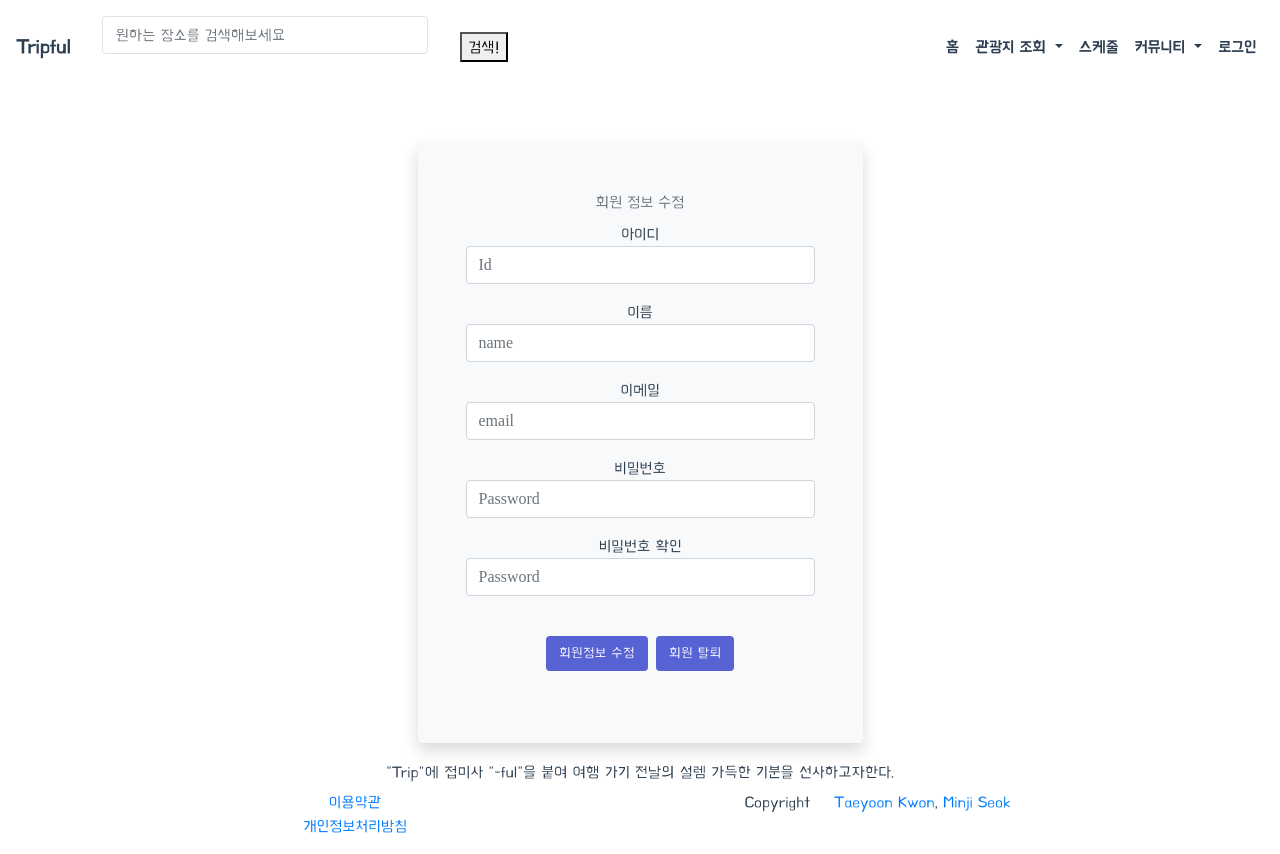
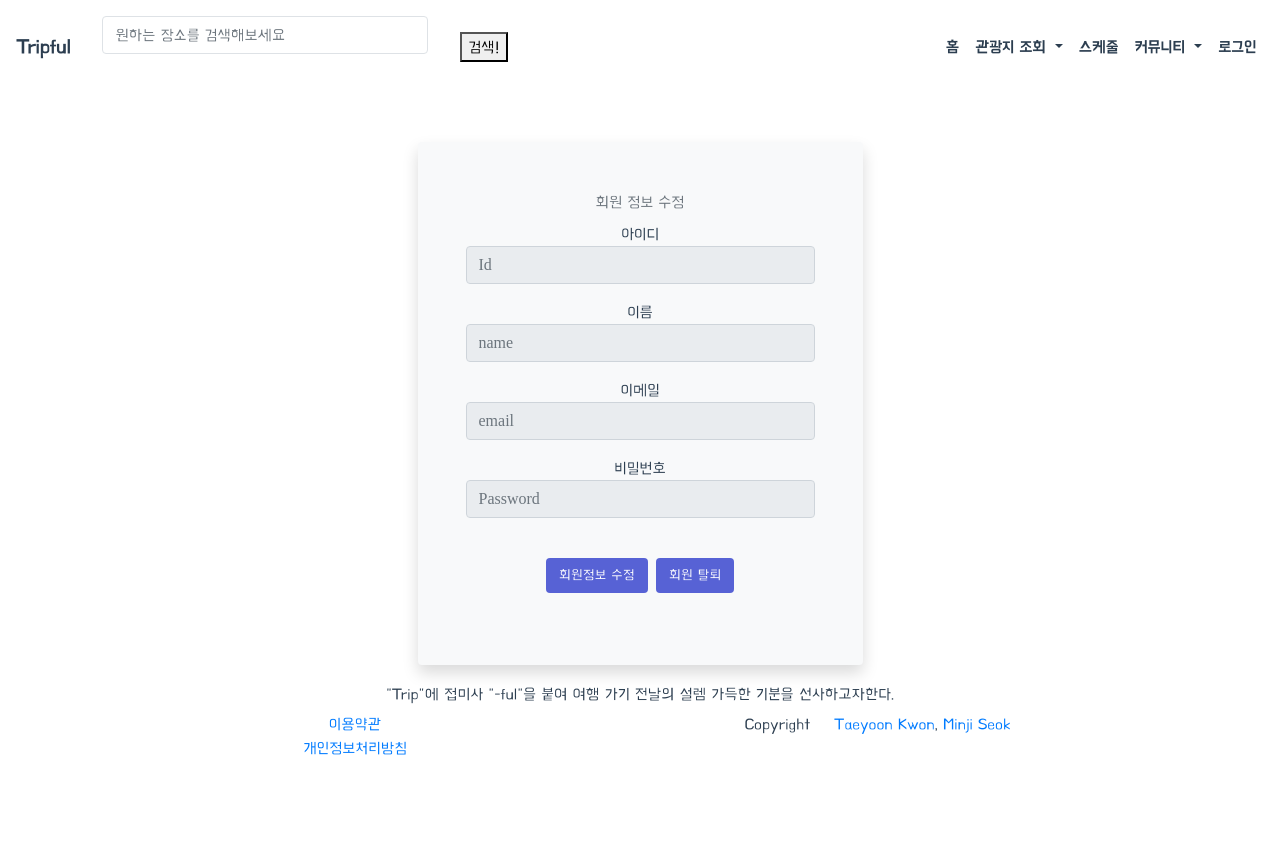
Before and after one commit to mjseok/Tripful, a Vue app in the folder FE/: page /mypage in a window 1280 px wide. After the commit the page ends 800 px from the top, so only its background shows below. Built offline with nearby package versions, Linux system fonts and the light colour scheme.

Commit message:
[CM] : [FEAT] #18 회원 정보 수정 및 회원 탈퇴

```diff
--- a/FE/src/api/user.js
+++ b/FE/src/api/user.js
@@ -24,10 +24,20 @@ async function findById(id, success, fail) {
 async function resign(user, success, fail) {
   api.defaults.headers["access-token"] = sessionStorage.getItem("access-token");
   console.log(JSON.stringify(user));
-  await api.post(`/user/resign`,JSON.stringify(user)).then(success).catch(fail);
+  await api
+    .post(`/user/resign`, JSON.stringify(user))
+    .then(success)
+    .catch(fail);
 }
-
+async function update(user, success, fail) {
+  api.defaults.headers["access-token"] = sessionStorage.getItem("access-token");
+  console.log(JSON.stringify(user));
+  await api
+    .post(`/user/update`, JSON.stringify(user))
+    .then(success)
+    .catch(fail);
+}
 // async function githubLogin() {
 //   await api.get("/login/github");
 // }
-export { signUp, login, tokenRegeneration, logout, findById, resign };
+export { signUp, login, tokenRegeneration, logout, findById, resign, update };
--- a/FE/src/components/user/AppInput.vue
+++ b/FE/src/components/user/AppInput.vue
@@ -30,6 +30,22 @@
     </slot>
     <slot v-bind="slotData">
       <input
+        v-if="isReadOnly"
+        :value="value"
+        v-on="listeners"
+        v-bind="$attrs"
+        class="form-control"
+        readonly
+        :class="[
+          { 'is-valid': valid === true },
+          { 'is-invalid': valid === false },
+          inputClasses,
+        ]"
+        aria-describedby="addon-right addon-left"
+        style="font-family: 'Lucida Casual'"
+      />
+      <input
+        v-else
         :value="value"
         v-on="listeners"
         v-bind="$attrs"
@@ -56,7 +72,7 @@
         class="text-danger invalid-feedback"
         style="display: block"
         :class="{ 'mt-2': hasIcon }"
-        v-if="error"
+        v-if="notSame"
       >
         {{ error }}
       </div>
@@ -113,6 +129,14 @@ export default {
       type: String,
       description: "Input text",
     },
+    isReadOnly: {
+      type: Boolean,
+      description: "Input ReadOnly Type",
+    },
+    notSame: {
+      type: Boolean,
+      description: "Is password same?",
+    },
   },
   data() {
     return {
--- a/FE/src/store/modules/userStore.js
+++ b/FE/src/store/modules/userStore.js
@@ -1,4 +1,12 @@
-import { signUp, login, tokenRegeneration, logout, findById, resign } from "@/api/user";
+import {
+  signUp,
+  login,
+  tokenRegeneration,
+  logout,
+  findById,
+  resign,
+  update,
+} from "@/api/user";
 import jwtDecode from "jwt-decode";
 import router from "@/router";
 
@@ -151,7 +159,7 @@ const userStore = {
             alert("회원가입 성공");
             commit("SET_USER_INFO", data.userInfo);
           }
-          router.push({ name: 'login' });
+          router.push({ name: "login" });
         },
         (error) => {
           console.log(error);
@@ -172,6 +180,20 @@ const userStore = {
         }
       );
     },
+    async userUpdate({ commit }, user) {
+      await update(
+        user,
+        ({ data }) => {
+          if (data.message === "success") {
+            alert("회원 정보 업데이트 성공");
+            commit("SET_USER_INFO", data.userInfo);
+          }
+        },
+        (error) => {
+          console.log(error);
+        }
+      );
+    },
   },
 };
 
--- a/FE/src/views/MyPageView.vue
+++ b/FE/src/views/MyPageView.vue
@@ -21,6 +21,7 @@
                   class="mb-3"
                   placeholder="Id"
                   v-model="user.id"
+                  v-bind:isReadOnly="true"
                 >
                 </app-input>
                 <app-input
@@ -29,6 +30,7 @@
                   text="이름"
                   placeholder="name"
                   v-model="user.name"
+                  v-bind:isReadOnly="flag"
                 >
                 </app-input>
                 <app-input
@@ -36,26 +38,41 @@
                   text="이메일"
                   placeholder="email"
                   v-model="user.email"
+                  v-bind:isReadOnly="flag"
                 >
                 </app-input>
                 <app-input
                   alternative
                   text="비밀번호"
                   placeholder="Password"
-                  v-model="user.pwd"
+                  v-bind:value="pwd"
+                  v-on:input="updatePwd"
+                  v-bind:isReadOnly="flag"
+                  @change="change"
                 >
                 </app-input>
                 <app-input
+                  v-if="!flag"
                   alternative
                   text="비밀번호 확인"
                   placeholder="Password"
-                  v-model="user.pwdCheck"
+                  v-model="pwdCheck"
+                  v-bind:isReadOnly="flag"
+                  v-bind:notSame="password"
+                  error="비밀번호가 일치하지 않습니다."
+                  @change="change"
                 >
                 </app-input>
-
                 <div class="text-center">
-                  <app-button type="theme" class="my-4" @click="modify"
+                  <app-button
+                    v-if="flag"
+                    type="theme"
+                    class="my-4"
+                    @click="modify"
                     >회원정보 수정</app-button
+                  >
+                  <app-button type="theme" class="my-4" v-else @click="save"
+                    >회원정보 저장</app-button
                   >
                   <app-button type="theme" class="my-4" @click="resign"
                     >회원 탈퇴</app-button
@@ -84,38 +101,57 @@ export default {
   data() {
     return {
       user: {
+        name: null,
         id: null,
-        pwd: null,
-        pwdCheck: null,
-        name: null,
+        // pwd: null,
         email: null,
       },
+      pwd: "",
+      pwdCheck: "",
+      flag: true,
+      password: true,
     };
   },
-  // mounted: {
-  // },
   computed: {
-    ...mapState(userStore, ["isLogin", "isLoginError", "userInfo"]),
+    ...mapState(userStore, ["userInfo"]),
+  },
+  watch: {
+    pwd: {
+      handler() {
+        if (this.pwdCheck == this.pwd) {
+          this.password = false;
+        } else {
+          this.password = true;
+        }
+        // console.log(this.pwdCheck);
+      },
+    },
+    pwdCheck: {
+      handler() {
+        if (this.pwdCheck == this.pwd) {
+          this.password = false;
+        } else {
+          this.password = true;
+        }
+        // console.log(this.pwdCheck);
+      },
+    },
   },
   methods: {
-    ...mapActions(userStore, [
-      "userConfirm",
-      "getUserInfo",
-      "userResign",
-      "userLogout",
-    ]),
-    onSubmit() {
-      // this will be called only after form is valid. You can do api call here to login
+    ...mapActions(userStore, ["userResign", "userLogout", "userUpdate"]),
+    modify() {
+      this.flag = !this.flag;
     },
-    async modify() {
-      // await this.userConfirm(this.user);
-      // let token = sessionStorage.getItem("access-token");
-      // // console.log("1. confirm() token >> " + token);
-      // if (this.isLogin) {
-      //   await this.getUserInfo(token);
-      //   console.log("4. confirm() userInfo :: ", this.userInfo);
-      //   this.$router.push({ name: "index" });
-      // }
+    save() {
+      // 서버에 정보 전달
+      if (!this.password) {
+        // alert(this.password);
+        this.userUpdate(this.userInfo);
+        alert("저장되었다!");
+        this.flag = !this.flag;
+      } else {
+        alert("새로운 비밀번호가 일치하지 않습니다.");
+      }
     },
     resign() {
       this.$bvModal
@@ -133,6 +169,17 @@ export default {
           console.log("취소");
         });
     },
+    updatePwd() {
+      console.log("기존 : " + this.pwd + " 확인 : " + this.pwdCheck);
+    },
+    // change() {
+    //   console.log("기존 : " + this.user.pwd + " 확인 : " + this.pwdCheck);
+    //   if (this.pwdCheck == this.user.pwd) {
+    //     this.password = false;
+    //   } else {
+    //     this.password = true;
+    //   }
+    // },
   },
 };
 // library.add();
```
Also changed, not shown: FE/src/views/LoginView.vue (+9 -3 lines), 3 other files (tests, documents, lock files or other folders).
